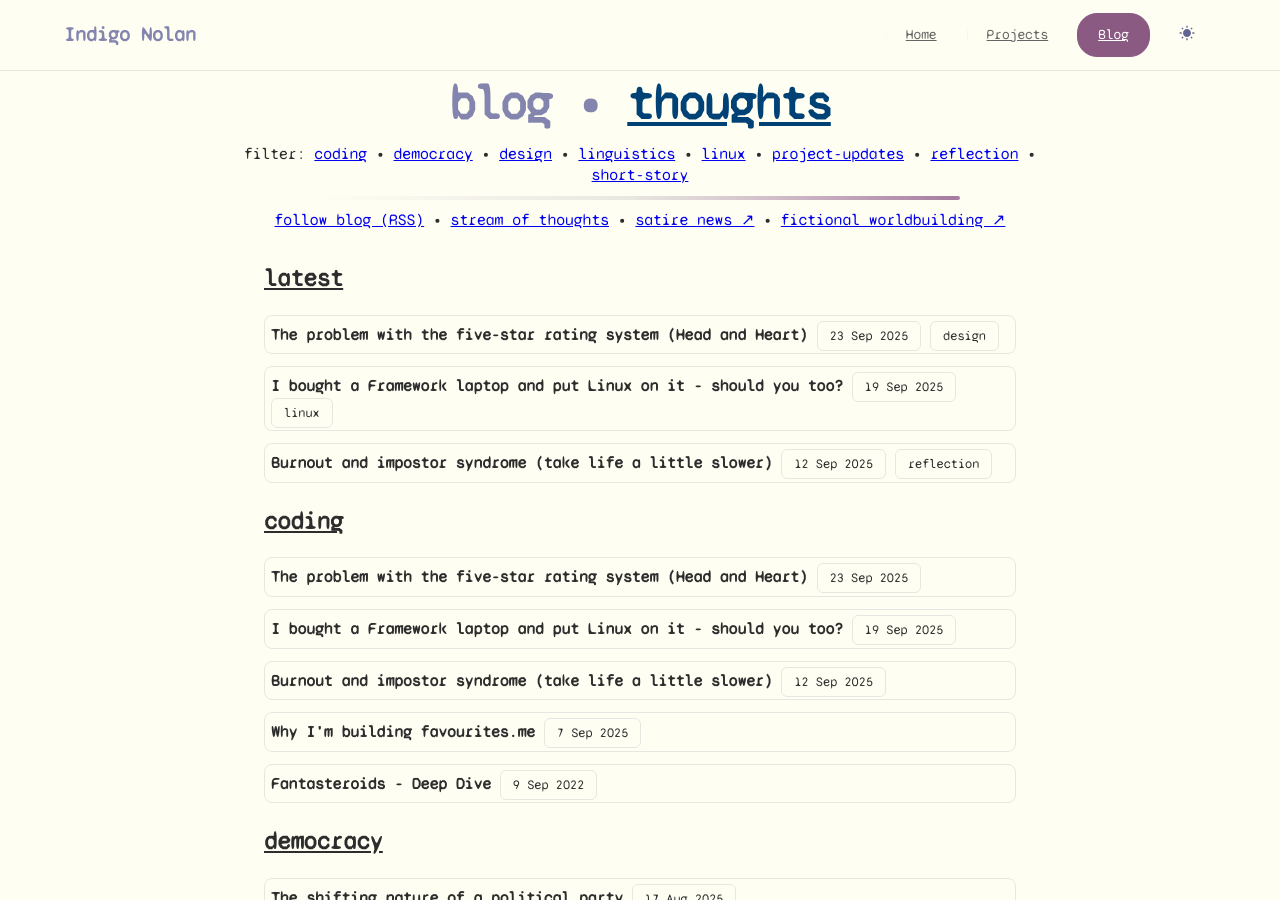
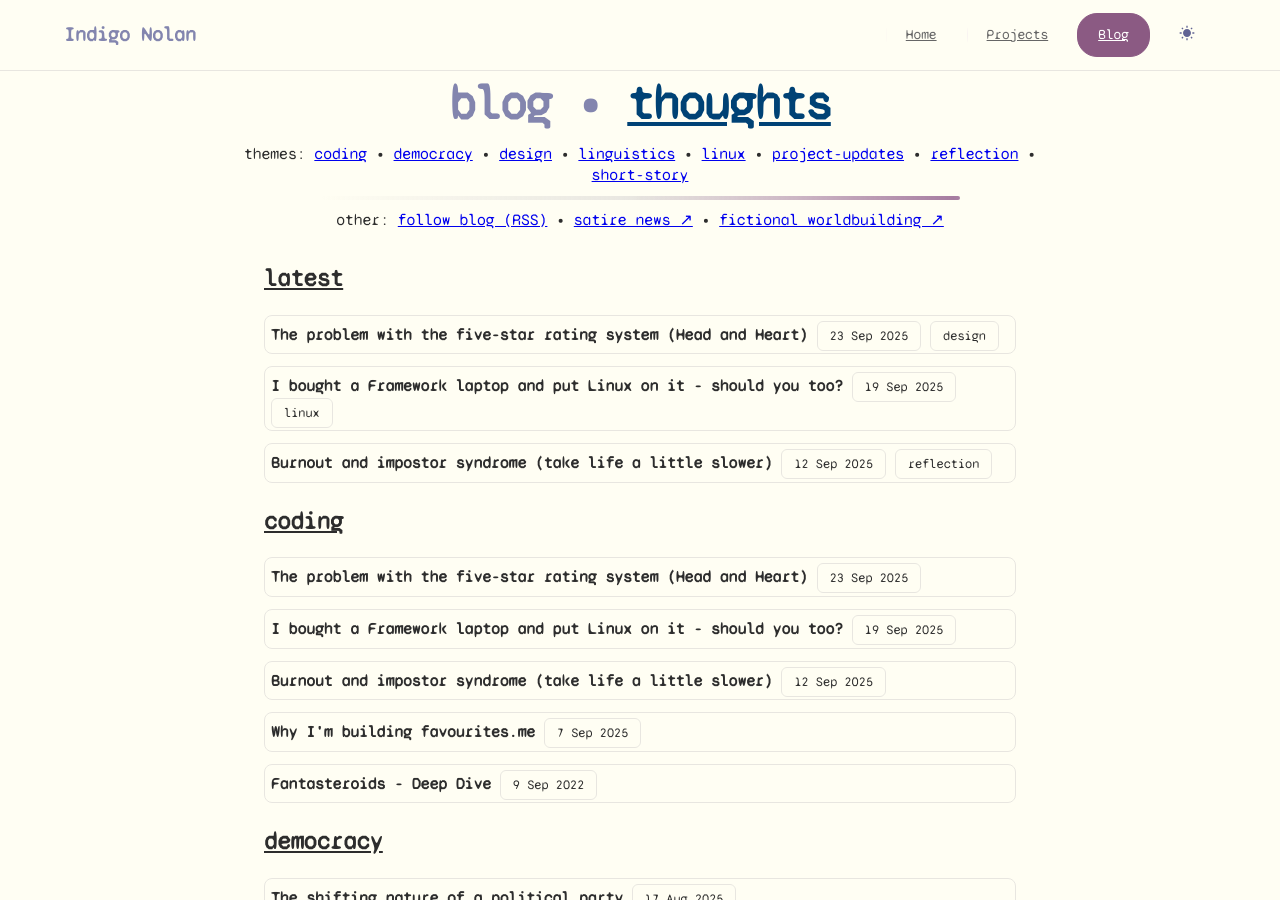
Before and after one commit to Lem0naise/website, a Jekyll site: the page built from blog.html, in a window 1280 px wide and 900 px high. Built offline with Jekyll 4.4.1, drawn with Linux system fonts in a browser that asks for light colours; some web fonts are replaced.

Commit message:
Update blog subtitles for clarity and consistency

```diff
--- a/blog.html
+++ b/blog.html
@@ -15,7 +15,7 @@ description: "Personal blog by Indigo Nolan covering technology, UX design, prog
         {% endcapture %}
     {% assign sortedtags = tags | split:' ' | sort %}
 
-    <p class="blog-subtitle">filter:
+    <p class="blog-subtitle">themes:
     {% for tag in sortedtags %}
     <a href='#{{tag}}'>{{tag}}</a> {%unless forloop.last %}• {%endunless%}
     {% endfor %}
@@ -25,7 +25,7 @@ description: "Personal blog by Indigo Nolan covering technology, UX design, prog
      <div class="section-separator" style="margin-top: 10px; margin-bottom: 10px;"></div>
 
 
-      <p class="blog-subtitle"><a href="{{ "/feed.xml" | relative_url }}">follow blog (RSS)</a> • <a href="{{ "/thoughts/" | relative_url }}">stream of thoughts</a> • <a href="https://allegedly.news">satire news ↗</a> • <a href='https://kresimiria.wiki'>fictional worldbuilding ↗</a></p>
+      <p class="blog-subtitle">other: <a href="{{ "/feed.xml" | relative_url }}">follow blog (RSS)</a> • <a href="https://allegedly.news">satire news ↗</a> • <a href='https://kresimiria.wiki'>fictional worldbuilding ↗</a></p>
 
 </div>
 
```
